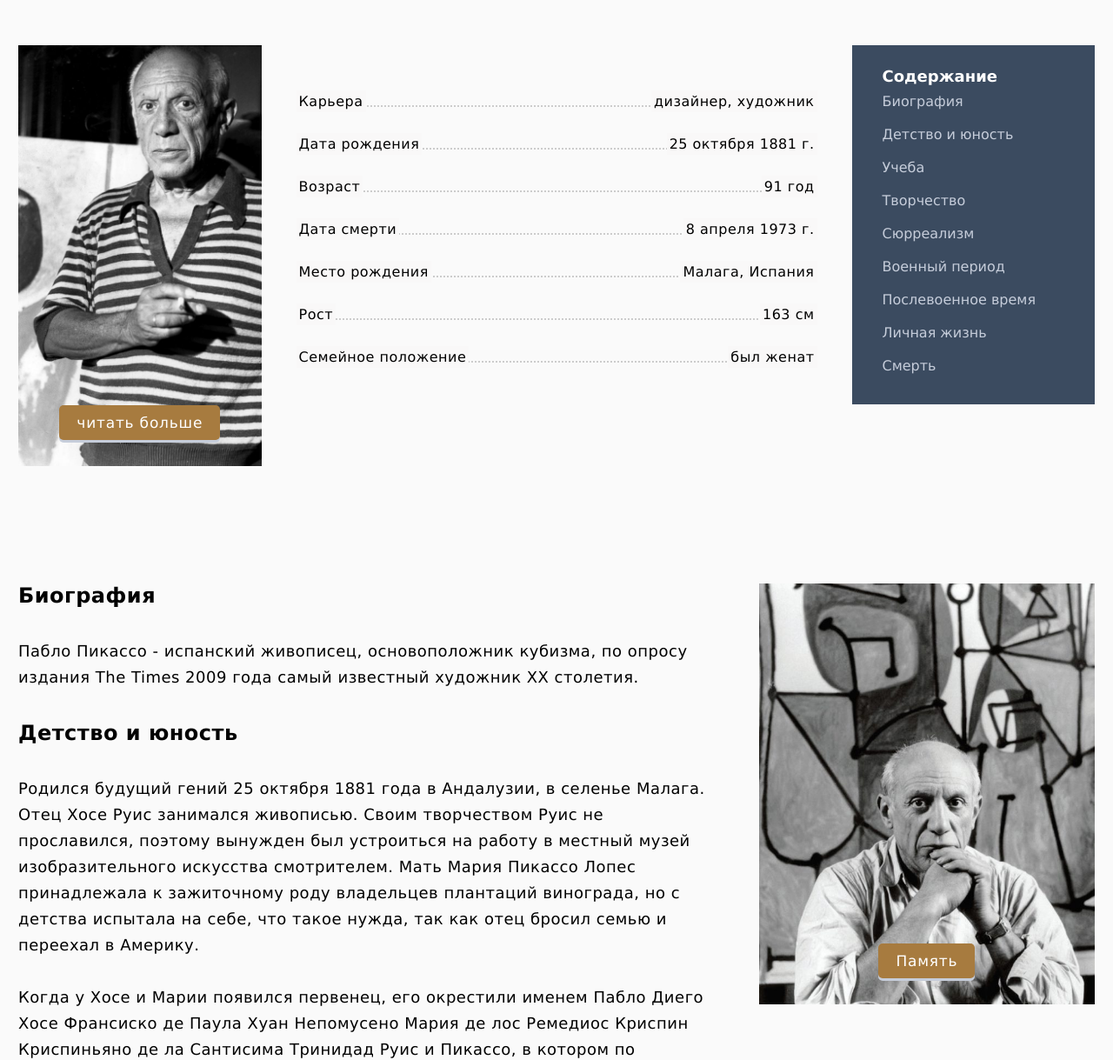
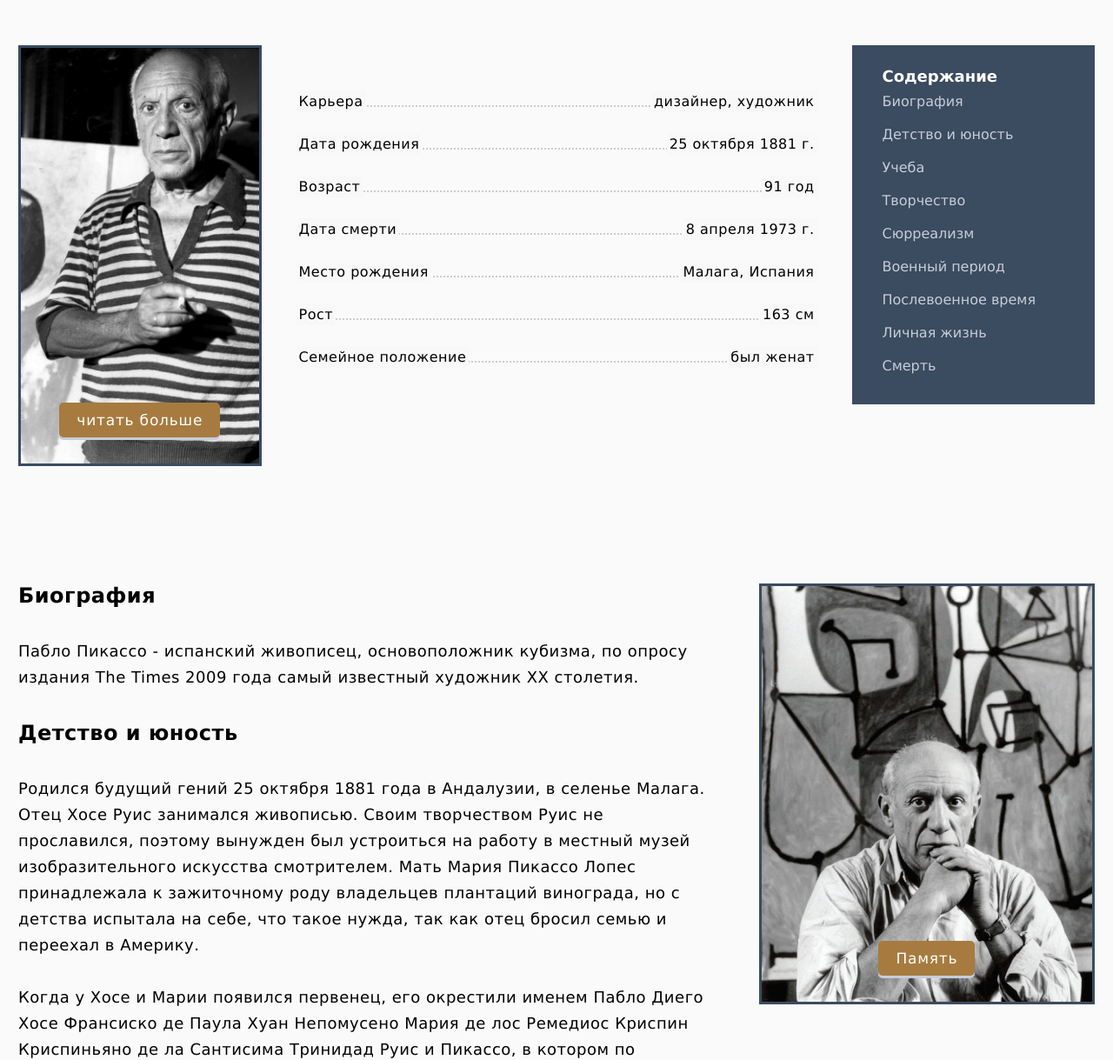
Before and after one commit to GasanovaLola/picasso.git.io, a plain HTML site: page index.html in a window 1280 px wide. Shown: the part 242-1461 px from the top of the page at 87% size. Drawn offline with nearby package versions, Linux system fonts and the light colour scheme.

Commit message:
first commit

```diff
--- a/index.html
+++ b/index.html
@@ -66,7 +66,7 @@
 
                 <div class="card-hiro row row-medium">
                     <div class="column width-1-1-sm width-1-3-md width-1-4-lg">
-                        <div class="margin-media" style="position: relative; background-image: url(img/pablo-picasso-gty-jef-180219_8x11_992.jpg); background-size: cover; height: 484.4px;">
+                        <div class="margin-media" style="border: 3px solid #3b4b60; position: relative; background-image: url(img/pablo-picasso-gty-jef-180219_8x11_992.jpg); background-size: cover; height: 484.4px;">
                             <p style="position: absolute; bottom: 30px; width: 100%; " class="button-first"><a href="#">читать больше</a></p>
                         </div>
                     </div>
@@ -326,12 +326,12 @@
                     <div class="column width-1-1-sm width-1-3-md width-1-3-lg">
                         <div class="flex row row-medium">
                             <div class="column width-1-1-sm width-1-1-md width-1-1-lg">
-                                <div style="margin: 35px 0; position: relative; background-image: url(img/pablo-pikasso.jpg); background-size: cover; height: 484.4px;">
+                                <div style="border: 3px solid #3b4b60; margin: 35px 0; position: relative; background-image: url(img/pablo-pikasso.jpg); background-size: cover; height: 484.4px;">
                                     <p style="position: absolute; bottom: 30px; width: 100%;" class="button-first"><a href="pages/memory.html">Память</a></p>
                                 </div>
                             </div>
                             <div class="column width-1-1-sm width-1-1-md width-1-1-lg">
-                                <div style="margin: 35px 0; position: relative; background-image: url(img/624945b8e5d25aaf8740b7d79680dbec_L.jpg); background-size: cover; height: 484.4px;">
+                                <div style="border: 3px solid #3b4b60; margin: 35px 0; position: relative; background-image: url(img/624945b8e5d25aaf8740b7d79680dbec_L.jpg); background-size: cover; height: 484.4px;">
                                     <p style="position: absolute; bottom: 30px; width: 100%;" class="button-first"><a href="pages/gallery.html">Смотреть все картины</a></p>
                                 </div>
                             </div>
```
